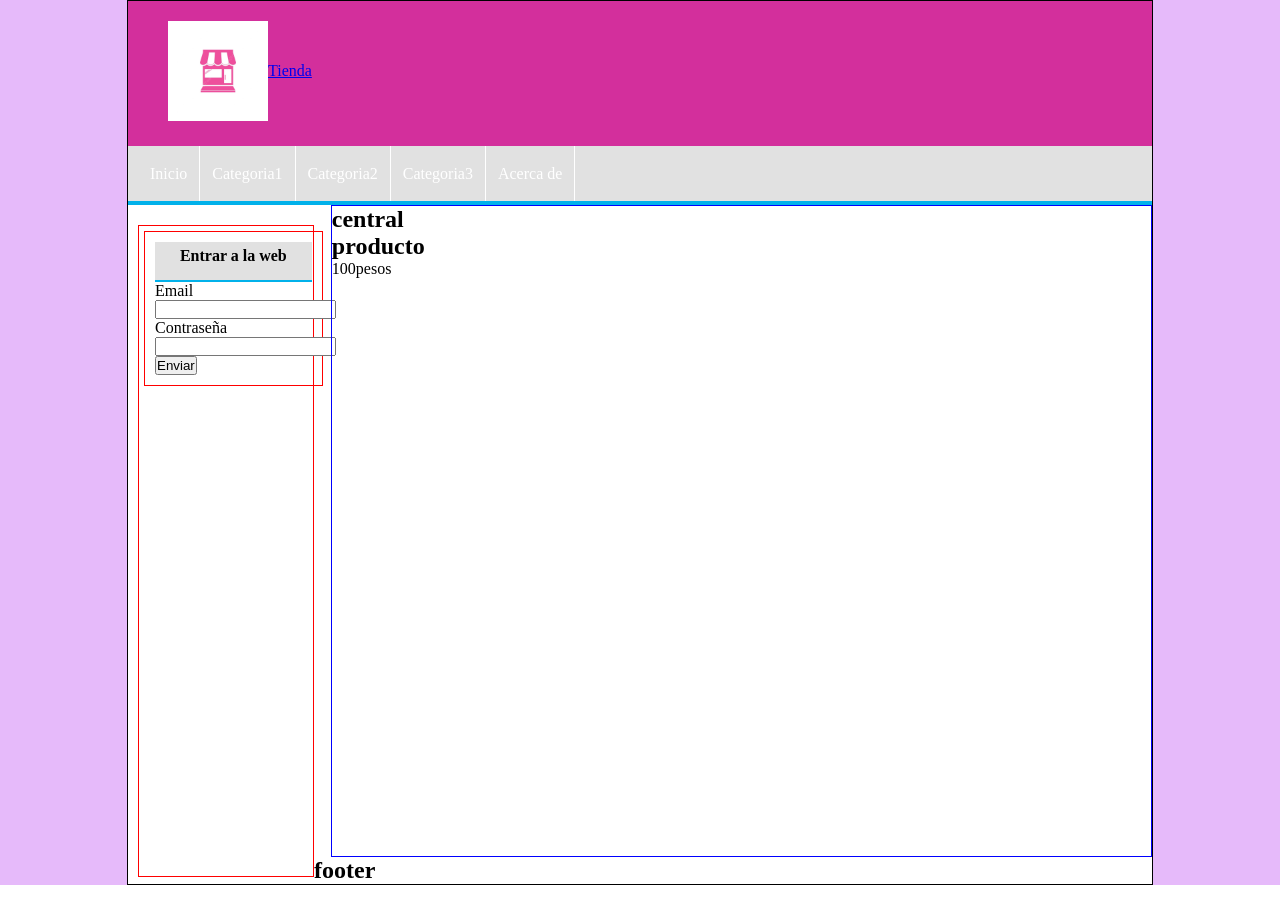
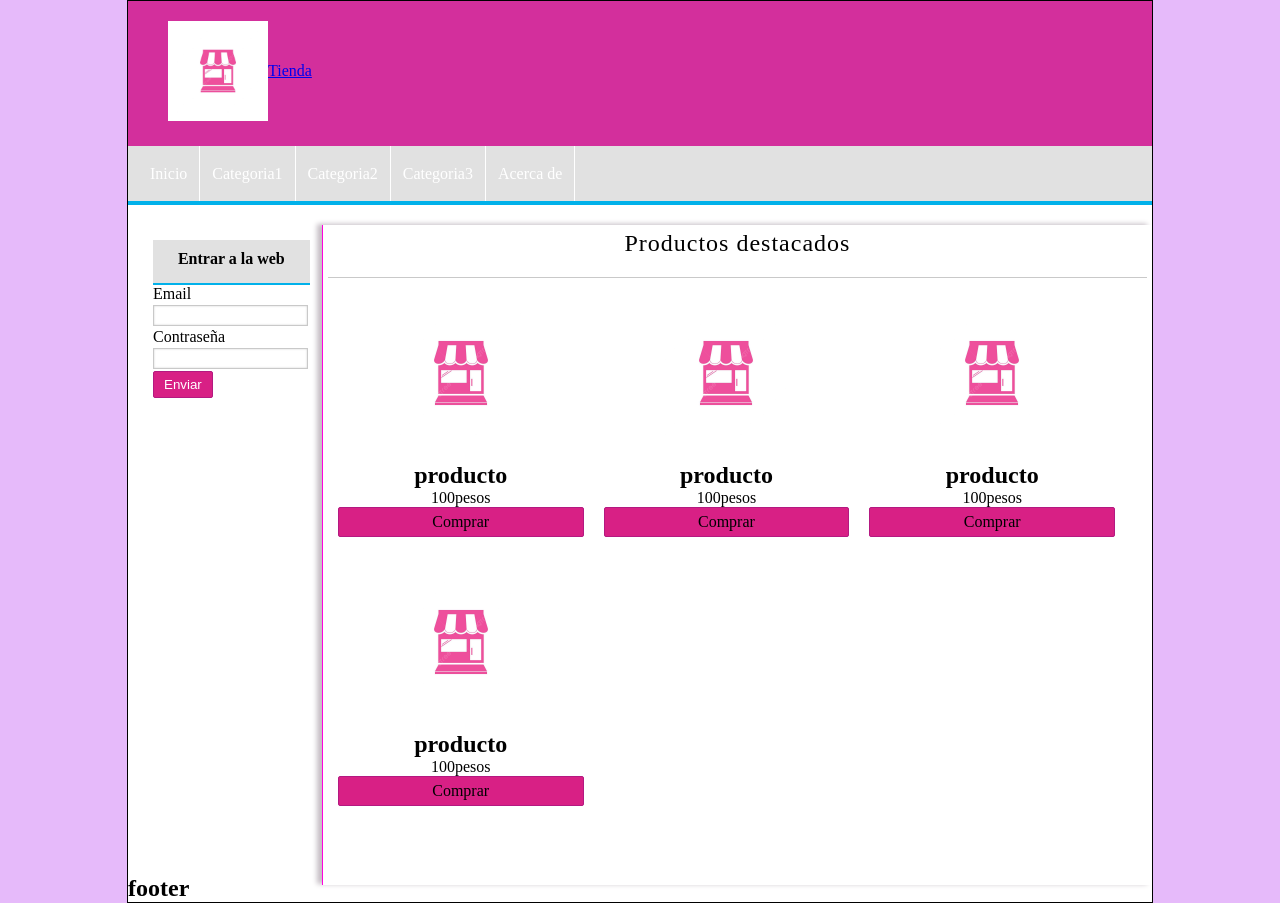
Before and after one commit to 04yizsanz/PruebaPHP, a PHP site: page / in a window 1280 px wide. Run offline with PHP 8.4, Linux system fonts and the light colour scheme.

Commit message:
arreglo de productos

```diff
--- a/index.html
+++ b/index.html
@@ -58,12 +58,33 @@
 
         </aside>
         <div id="central">
-            <h2>central</h2>
+            <h1>Productos destacados</h1>
             <div class="product">
+                <img src="logo tienda.png" alt="">
                 <h2>producto</h2>
-                <p>
-                    100pesos
-                </p>
+                <p>100pesos</p>
+                <a href="#"class="button">Comprar</a>
+            </div>
+
+            <div class="product">
+                <img src="logo tienda.png" alt="">
+                <h2>producto</h2>
+                <p>100pesos</p>
+                <a href="#"class="button">Comprar</a>
+            </div>
+
+            <div class="product">
+                <img src="logo tienda.png" alt="">
+                <h2>producto</h2>
+                <p>100pesos</p>
+                <a href="#"class="button">Comprar</a>
+            </div>
+
+            <div class="product">
+                <img src="logo tienda.png" alt="">
+                <h2>producto</h2>
+                <p>100pesos</p>
+                <a href="#"class="button">Comprar</a>
             </div>
         </div>
     </div>
--- a/style.css
+++ b/style.css
@@ -71,7 +71,7 @@ body{
 #lateral{
     width: 17%;
     min-height: 650px;
-    border: 1px solid red;
+    /* border: 1px solid rgb(255, 0, 221); */
     float: left;
     margin-top: 20px;
     margin-left: 10px;
@@ -82,7 +82,7 @@ body{
     width: 90%;
     margin: 5px;
     padding: 10px;
-    border: 1px solid red;
+    /* border: 1px solid rgb(255, 0, 221); */
 }
 
 #lateral h3{
@@ -90,18 +90,93 @@ body{
     color : black;
     width: 100%;
     text-align: center;
-    padding-top: 5px;
+    align-items: center;
+    padding-top: 10px;
     padding-bottom: 15px;
     font-size: 16px;
     font-weight: bold;
     background: #E1E1E1;
     border-bottom: #01b1ea 2px solid;
 }
+
+input[type="text"],
+input[type="password"],
+input[type="email"]{
+    display: block;
+    width: 95%;
+    margin-top: 2px;
+    margin-bottom: 2px;
+    border: 1px solid #C9c9c9;
+    box-shadow: 0px 0px 2px #C9c9c9 inset;
+    background: white;
+    padding: 2px;
+    color: black;
+    transition: all 300ms;
+}
+
+input[type="text"]:focus,
+input[type="password"]:focus,
+input[type="email"]:focus{
+    border: 1px solid #a707a7;
+    color: black;
+}
+
+input[type="submit"],
+input[type="button"],
+.button{
+    display: block;
+    border-radius: 2px;
+    padding: 5px;
+    padding-left: 10px;
+    padding-right: 10px;
+    background: #d82085;
+    color: white;
+    border: 1px solid #b41981;
+    cursor: pointer;
+}
+
+
 #central{
     width: 80%;
     min-height: 650px;
     float: right;
-    border: 1px solid blue;
+    /* border: 1px solid blue; */
+    border-left: 1px solid rgb(255, 0, 221);
+    box-shadow: -5px -1px 5px rgb(197, 189, 196);
+    margin-top: 20px;
+    padding: 5px;
+}
 
+#central h1{
+    font-size: 24px;
+    font-weight: normal;
+    letter-spacing: 1px;
+    text-align: center;
+    border-bottom: 1px solid #C9c9c9;
+    margin-bottom: 20px;
+    padding: 20px;
+    padding-top: 0px;
+}
 
+.product{
+    width: 30%;
+    float: left;
+    margin-left: 10px;
+    margin-right: 10px;
+    margin-bottom: 30px;
+   text-align: center;
 }
+
+.product img{
+    height: 150px;
+    margin-bottom: 10px;
+}
+
+.product a{
+    color: black;
+    text-decoration: none;
+}
+
+.product a:hover{
+    color: white;
+}
```
